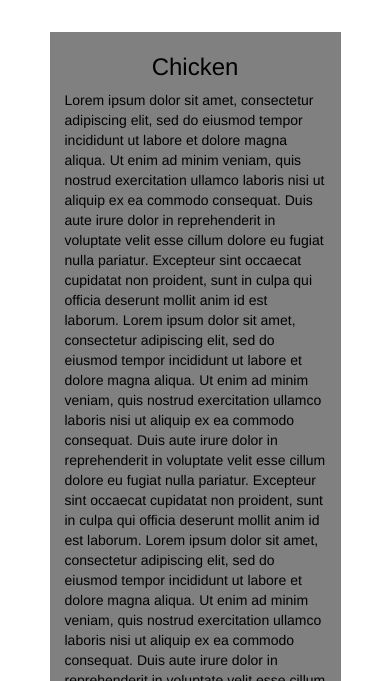
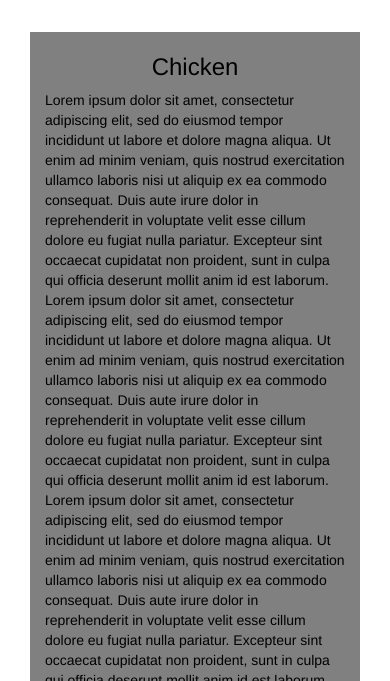
Before and after one commit to schidt/coursera-test, a plain HTML site: page module3_solution_kyim/index.html in a window 390 px wide. Shown: the part 163-844 px from the top of the page. Drawn offline with Linux system fonts and the light colour scheme.

Commit message:
override .container width to 100% from bootstrap default.

```diff
--- a/module3_solution_kyim/css/styles.css
+++ b/module3_solution_kyim/css/styles.css
@@ -35,10 +35,6 @@ h2 {
 
 @media (max-width: 767px) {
 
-	#main-content{
-		width:90%;
-	}
-
 	#collapsable-nav{
 		background-color: #3399FF;
 		border:1px solid black;
@@ -54,3 +50,7 @@ h2 {
 		border:1px solid black;
 	}
 }
+
+.container {
+	width:100%;
+}
```
